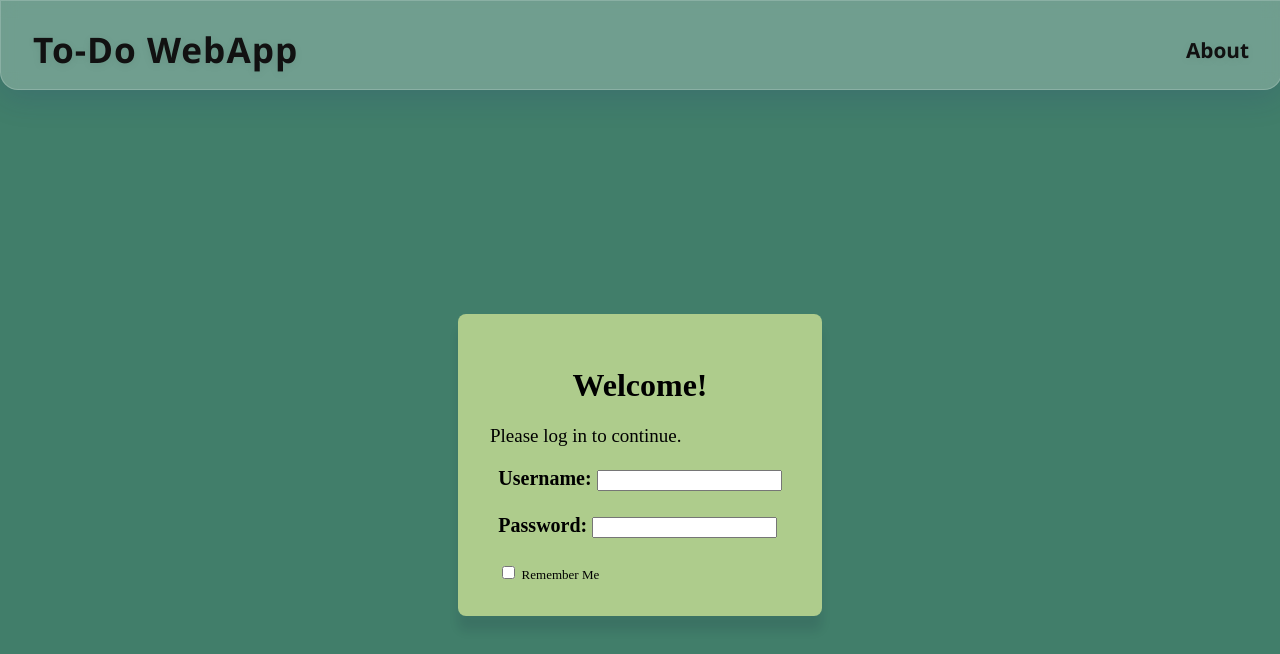
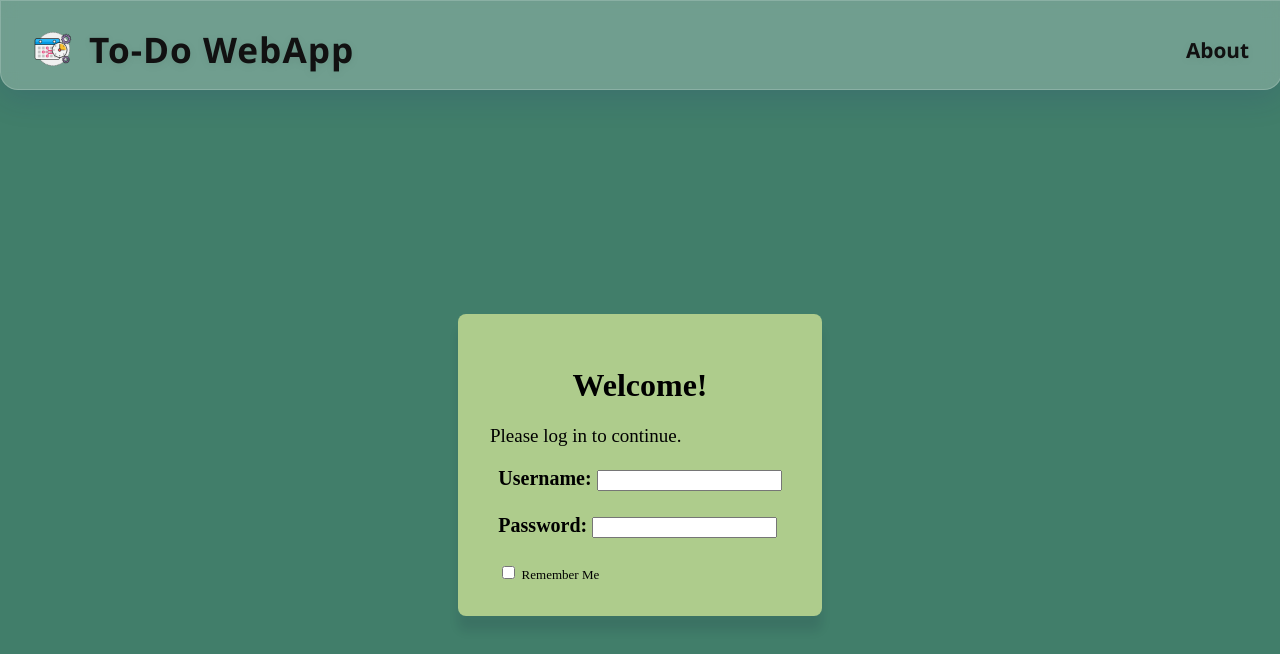
Before and after one commit to kunalsachdev06/To-Do-WebApp, a plain HTML site: page login.html in a window 1280 px wide. Drawn offline with Linux system fonts and the light colour scheme.

Commit message:
Added logo to webapp

```diff
--- a/login.html
+++ b/login.html
@@ -5,6 +5,13 @@
     <meta name="viewport" content="width=device-width, initial-scale=1.0">
     <title>To-Do WebApp</title>
     <style>
+        .header-logo {
+            height: 40px;
+            width: 40px;
+            object-fit: contain;
+            margin-right: 1rem;
+            vertical-align: middle;
+        }
         .header-left a {
             color: #111;
             text-decoration: none;
@@ -104,7 +111,10 @@
 </head>
 <body>
     <header class="Header">
-    <div class="header-left" style="font-size: 26px;"><a href="./login.html">To-Do WebApp</a></div>
+    <div class="header-left" style="font-size: 26px; display: flex; align-items: center;">
+        <img src="logo.png" alt="Logo" class="header-logo" />
+        <a href="./login.html">To-Do WebApp</a>
+    </div>
     <div class="header-right" style="font-size: 22px;"><a href="#">About</a></div>
     </header>
     <div class="main-center" style="margin-top: 40px;">
```
Also changed, not shown: logo.png (added).
